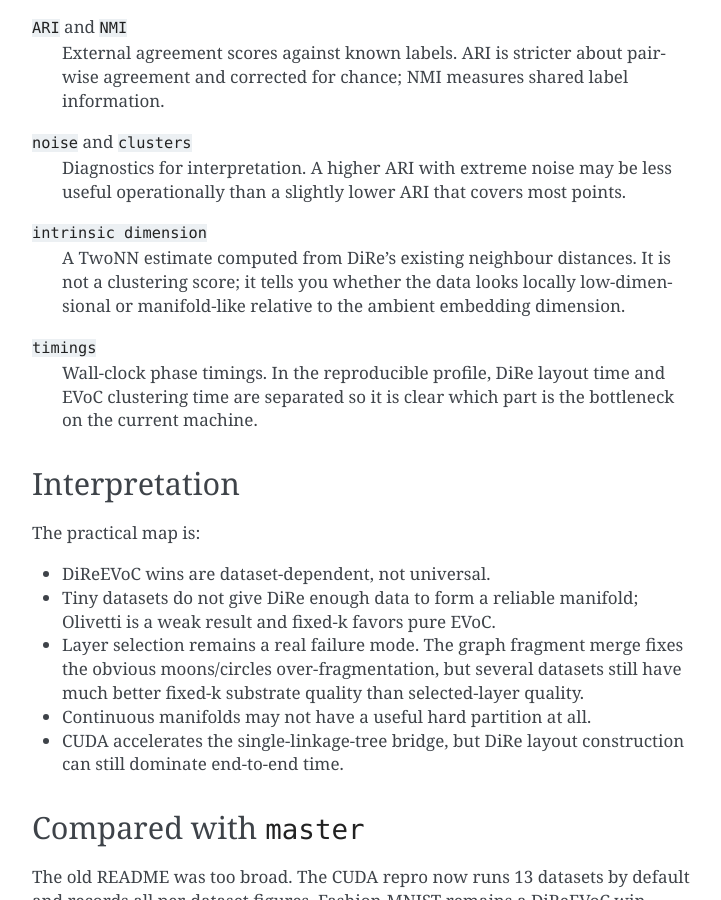
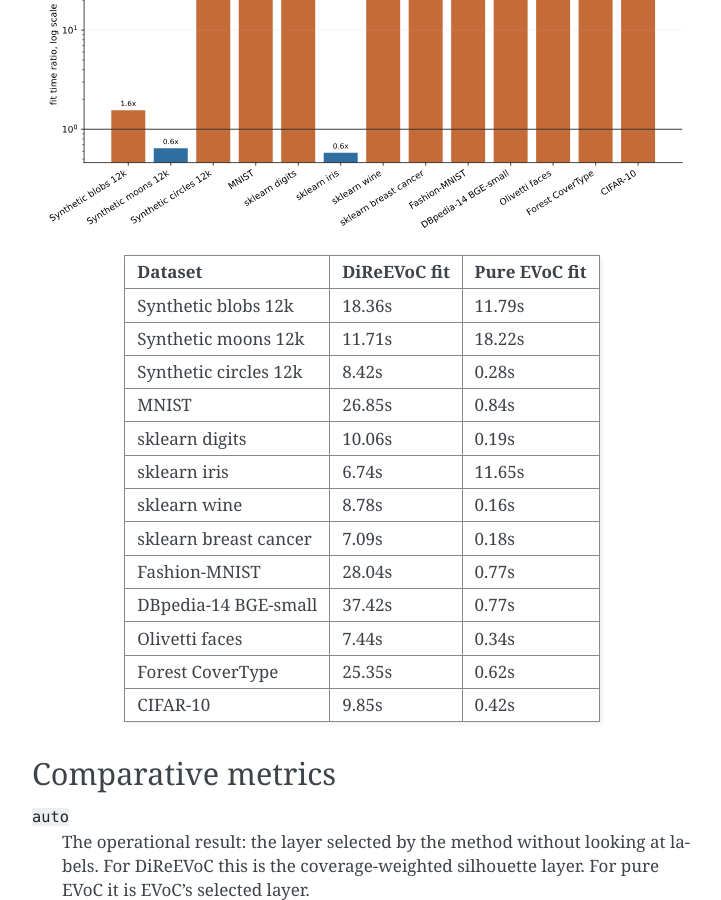
Before and after one commit to igorrivin/dire-evoc, a Sphinx documentation site: the page built from docs/benchmarks.rst, in a window 1280 px wide and 900 px high, scrolled down 2882 px. Shown: the whole window, without its empty margins (388-1109 px from the left). Built offline with Sphinx 7.4.7, drawn with Linux system fonts in a browser that asks for light colours; some of the changed text lies outside the part shown.

Commit message:
Add benchmark runtime docs and plots

```diff
--- a/docs/benchmarks.rst
+++ b/docs/benchmarks.rst
@@ -89,6 +89,63 @@ The fixed-k substrate comparison removes layer-selection and peak-granularity ef
 
 .. image:: _static/benchmark_fixed_k_ari.svg
    :alt: Fixed-k ARI benchmark comparison for DiReEVoC and pure EVoC
+
+Runtime summary
+---------------
+
+The same committed CUDA run records fit timings for every dataset:
+
+.. image:: _static/benchmark_fit_seconds.svg
+   :alt: Fit runtime comparison for DiReEVoC and pure EVoC
+
+.. image:: _static/benchmark_fit_ratio.svg
+   :alt: Fit runtime ratio, DiReEVoC divided by pure EVoC
+
+.. list-table::
+   :header-rows: 1
+
+   * - Dataset
+     - DiReEVoC fit
+     - Pure EVoC fit
+   * - Synthetic blobs 12k
+     - 18.36s
+     - 11.79s
+   * - Synthetic moons 12k
+     - 11.71s
+     - 18.22s
+   * - Synthetic circles 12k
+     - 8.42s
+     - 0.28s
+   * - MNIST
+     - 26.85s
+     - 0.84s
+   * - sklearn digits
+     - 10.06s
+     - 0.19s
+   * - sklearn iris
+     - 6.74s
+     - 11.65s
+   * - sklearn wine
+     - 8.78s
+     - 0.16s
+   * - sklearn breast cancer
+     - 7.09s
+     - 0.18s
+   * - Fashion-MNIST
+     - 28.04s
+     - 0.77s
+   * - DBpedia-14 BGE-small
+     - 37.42s
+     - 0.77s
+   * - Olivetti faces
+     - 7.44s
+     - 0.34s
+   * - Forest CoverType
+     - 25.35s
+     - 0.62s
+   * - CIFAR-10
+     - 9.85s
+     - 0.42s
 
 Comparative metrics
 -------------------
```
Also changed, not shown: README.md (+24 -1 lines), docs/benchmarks.md (+4 -0 lines), docs/_static/benchmark_auto_ari.svg, docs/_static/benchmark_auto_delta.svg, docs/_static/benchmark_fit_ratio.svg (added), docs/_static/benchmark_fit_seconds.svg (added), docs/_static/benchmark_fixed_k_ari.svg, 1 other file.
